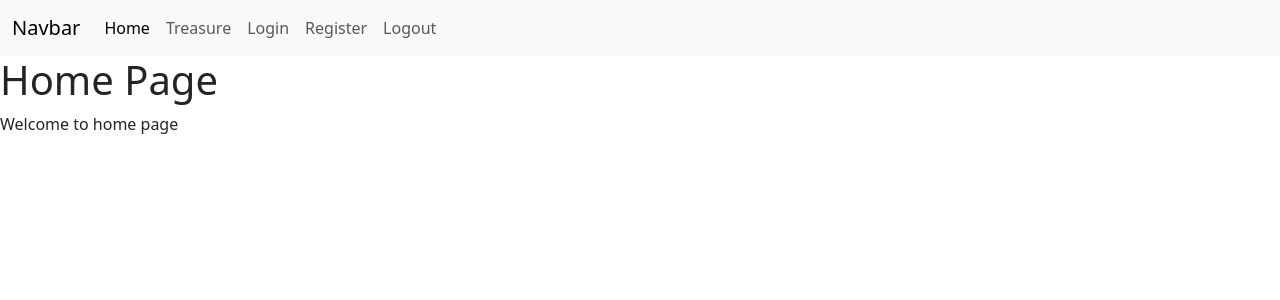
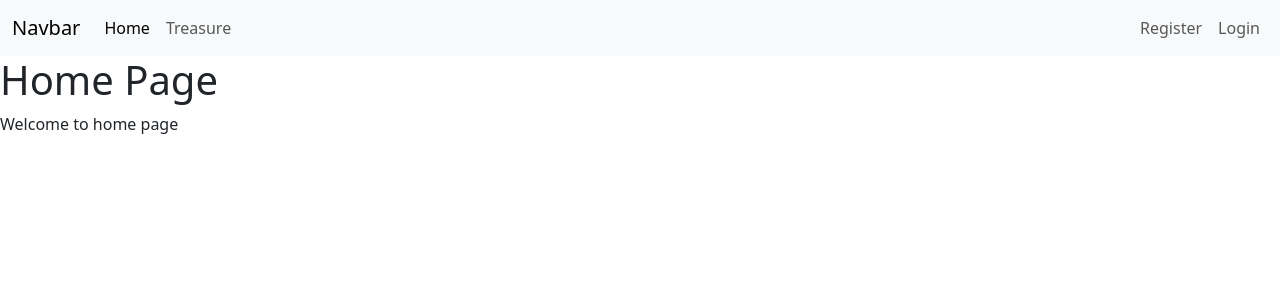
Before and after one commit to PratikaNG/UserAuthentication, a Django app: page /accounts/ in a window 1280 px wide. Shown: the top 300 px of the page. Run offline with Django 4.2, Linux system fonts and the light colour scheme.

Commit message:
login requirements and navbar improvisations and finishing up

```diff
--- a/accounts/templates/navbar.html
+++ b/accounts/templates/navbar.html
@@ -6,13 +6,27 @@
             <span class="navbar-toggler-icon"></span>
         </button>
         <div class="collapse navbar-collapse" id="navbarNavAltMarkup">
-            <div class="navbar-nav">
-                <a class="nav-link active" aria-current="page" href="{% url 'home' %}">Home</a>
-                <a class="nav-link" href="{% url 'treasure' %}">Treasure</a>
-                <a class="nav-link" href="{% url 'login' %}">Login</a>
-                <a class="nav-link" href="{% url 'register' %}">Register</a>
-                <a class="nav-link" href="{% url 'logout' %}">Logout</a>
+            <div class="collapse navbar-collapse justify-content-between">
+                    <ul class="navbar-nav">
+                        <li class="navbar-item"><a class="nav-link active" aria-current="page" href="{% url 'home' %}">Home</a></li>
+                        <li class="navbar-item"><a class="nav-link" href="{% url 'treasure' %}">Treasure</a></li>
+                    </ul>
 
+                    <ul class="navbar-nav">
+                        {% if user.is_authenticated %}
+                            <li class="navbar-item ml-auto">
+                                <a class="nav-link" href="{% url 'logout' %}">Logout</a>
+                            </li>
+                        {% else %}
+                            <li class="navbar-item navbar-right">
+                                <a class="nav-link" href="{% url 'register' %}">Register</a>
+                            </li>
+                            <li class="navbar-item navbar-right">
+                                <a class="nav-link" href="{% url 'login' %}">Login</a>
+                            </li>
+                        {% endif %}
+                    </ul>
+                </div>
             </div>
         </div>
     </div>
--- a/accounts/templates/treasure.html
+++ b/accounts/templates/treasure.html
@@ -2,5 +2,5 @@
 
 {% block body %}
 <h1> Treasre Page</h1>
-<p> Welcome to treasure page</p>
+<p> Welcome to treasure page, {{user.username}} !!</p>
 {% endblock %}
--- a/accounts/views.py
+++ b/accounts/views.py
@@ -1,8 +1,11 @@
 from django.shortcuts import render,redirect
 from django.contrib.auth.forms import UserCreationForm
+from django.contrib.auth.decorators import login_required
 
 def home(request):
     return render(request,'index.html')
+
+@login_required
 def treasure(request):
     return render(request,'treasure.html')
 
```
Also changed, not shown: db.sqlite3.
